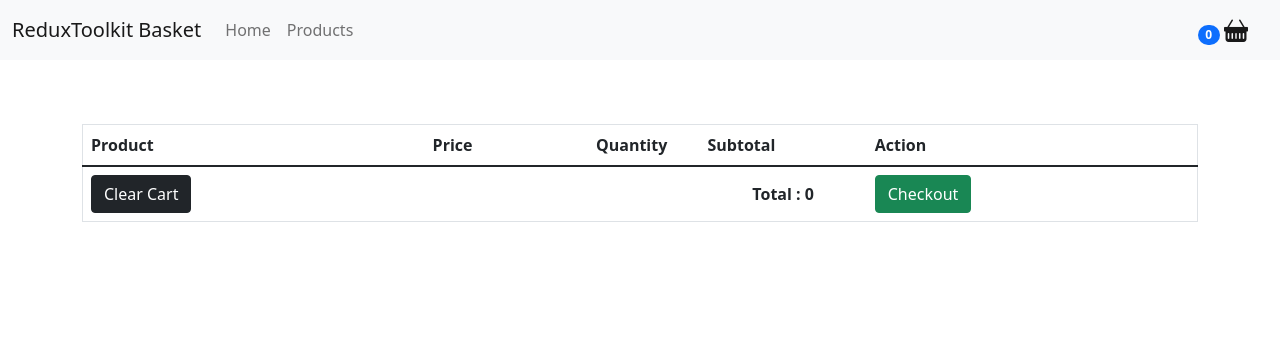
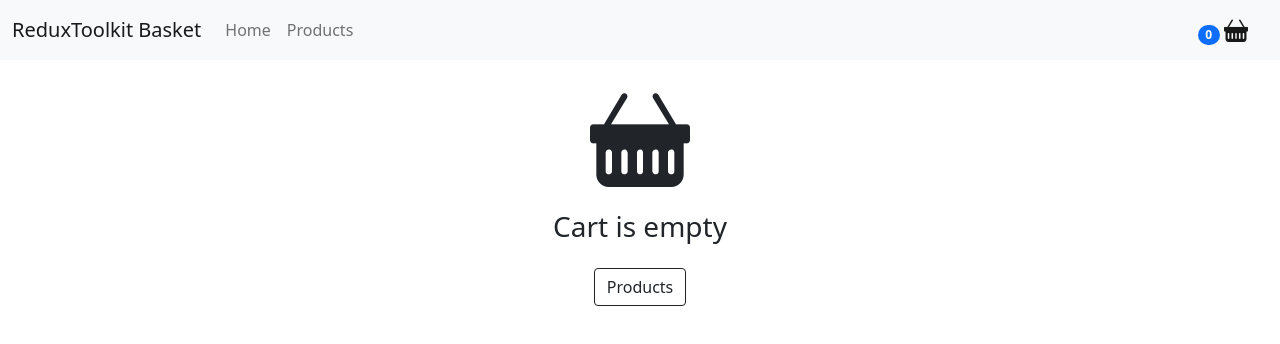
Before and after one commit to mostafa-jahani/redux_toolkit_basket, a React (Create React App) app: page /cart in a window 1280 px wide. Shown: the top 344 px of the page. Built offline with nearby package versions, Linux system fonts and the light colour scheme.

Commit message:
handle clear all product from basket in ShoppingCart component

```diff
--- a/src/pages/ShoppingCart.js
+++ b/src/pages/ShoppingCart.js
@@ -1,6 +1,7 @@
 import {useDispatch, useSelector} from "react-redux";
-import {decrement, increment, deleteProduct} from "../redux/slices/cartSlice"
+import {decrement, increment, deleteProduct, clearCart} from "../redux/slices/cartSlice"
 import Swal from "sweetalert2";
+import {Link} from "react-router-dom";
 
 const ShoppingCart = () => {
 
@@ -46,10 +47,33 @@ const ShoppingCart = () => {
             position: 'top',
         });
     }
+
+    const handleClearCart = () => {
+        dispatch(clearCart())
+        Swal.fire({
+            title: "Cart Clear",
+            icon: "warning",
+            showConfirmButton: false,
+            timerProgressBar: true,
+            timer: 3000,
+            toast: true,
+            position: 'top',
+        });
+    }
     //============================== Logic ===========================
 
 
     return (
+        <>
+            {cartList.length === 0 ? (
+                <div className="col-md-12 text-center">
+                    <div>
+                        <i className="bi bi-basket-fill" style={{fontSize: '100px'}}></i>
+                    </div>
+                    <h3 className="text-bold">Cart is empty</h3>
+                    <Link className="btn btn-outline-dark mt-3" to="/products">Products</Link>
+                </div>
+            ) : (
                 <div className="container">
                     <div className="row mt-5">
                         <div className="col-lg-12 pl-3 pt-3">
@@ -58,7 +82,7 @@ const ShoppingCart = () => {
                                 <tr>
                                     <th>Product</th>
                                     <th>Price</th>
-                                <th style={{ width: '10%' }}>Quantity</th>
+                                    <th style={{width: '10%'}}>Quantity</th>
                                     <th>Subtotal</th>
                                     <th>Action</th>
                                 </tr>
@@ -96,7 +120,7 @@ const ShoppingCart = () => {
                                             </button>
                                         </td>
                                         <td className="align-middle">{product.price * product.qty}</td>
-                                    <td className="align-middle" style={{ width: '15%' }}>
+                                        <td className="align-middle" style={{width: '15%'}}>
                                             <button
                                                 onClick={() => handleDelete(product.id)}
                                                 className="btn btn-danger btn-sm">
@@ -109,13 +133,17 @@ const ShoppingCart = () => {
                                 <tfoot>
                                 <tr>
                                     <td>
-                                    <a href="/" className="btn btn-dark">Clear Cart</a>
+                                        <button
+                                            onClick={() => handleClearCart()}
+                                            className="btn btn-dark">
+                                            Clear Cart
+                                        </button>
                                     </td>
                                     <td colSpan="2" className="hidden-xs"></td>
-                                <td className="hidden-xs text-center" style={{ width: '15%' }}>
-                                    <strong>Total : { cartList.reduce((total, product) => {
+                                    <td className="hidden-xs text-center" style={{width: '15%'}}>
+                                        <strong>Total : {cartList.reduce((total, product) => {
                                             return total + product.price * product.qty
-                                    }, 0) }</strong>
+                                        }, 0)}</strong>
                                     </td>
                                     <td>
                                         <a href="/" className="btn btn-success btn-block">Checkout</a>
@@ -126,6 +154,8 @@ const ShoppingCart = () => {
                         </div>
                     </div>
                 </div>
+            )}
+        </>
     )
 }
 
--- a/src/redux/slices/cartSlice.js
+++ b/src/redux/slices/cartSlice.js
@@ -24,10 +24,13 @@ const cartSlice = createSlice({
         },
         deleteProduct: (state, action) => {
             state.list = state.list.filter(p => p.id !== action.payload)
+        },
+        clearCart: (state, action) => {
+            state.list = []
         }
     }
 })
 
 
-export const {addToCart, increment, decrement, deleteProduct} = cartSlice.actions
+export const {addToCart, increment, decrement, deleteProduct, clearCart} = cartSlice.actions
 export default cartSlice.reducer;
```
Lines whose indentation alone changed are shown as unchanged.
